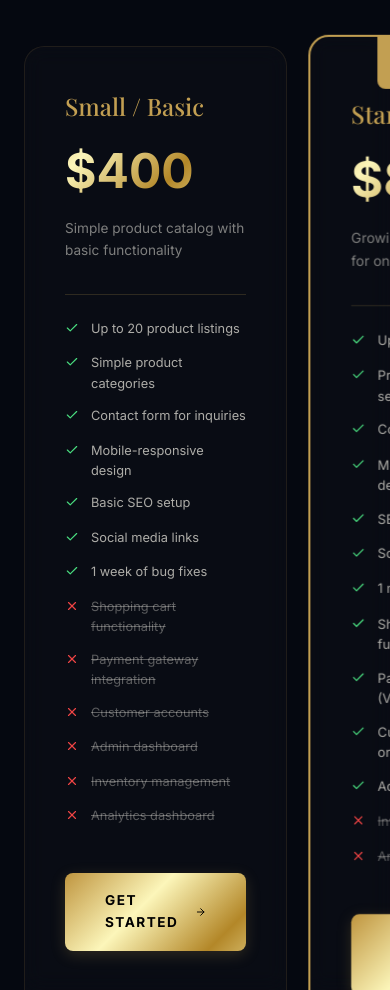
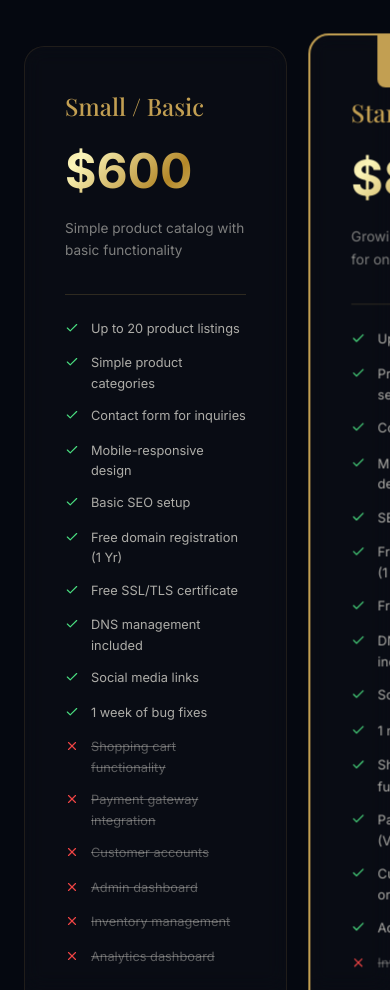
Before and after one commit to Mapetere/nm_holdings_site, a Next.js app: page /packages in a window 390 px wide. Shown: the part 940-1930 px from the top of the page. Built offline with nearby package versions, Linux system fonts and the light colour scheme; a web font is replaced by a local one.

Commit message:
feat: Add packages page displaying development service tiers and pricing for e-commerce, mobile, and desktop applications.

```diff
--- a/src/app/packages/page.tsx
+++ b/src/app/packages/page.tsx
@@ -1,5 +1,5 @@
 'use client';
-import React, { useState, useEffect } from 'react';
+import React, { useState, useEffect, Suspense } from 'react';
 import { useSearchParams } from 'next/navigation';
 
 // Icons
@@ -56,7 +56,7 @@ const packages = {
         tiers: [
             {
                 name: 'Small / Basic',
-                price: '$400',
+                price: '$600',
                 bestFor: 'Simple product catalog with basic functionality',
                 features: [
                     { text: 'Up to 20 product listings', included: true },
@@ -64,6 +64,9 @@ const packages = {
                     { text: 'Contact form for inquiries', included: true },
                     { text: 'Mobile-responsive design', included: true },
                     { text: 'Basic SEO setup', included: true },
+                    { text: 'Free domain registration (1 Yr)', included: true },
+                    { text: 'Free SSL/TLS certificate', included: true },
+                    { text: 'DNS management included', included: true },
                     { text: 'Social media links', included: true },
                     { text: '1 week of bug fixes', included: true },
                     { text: 'Shopping cart functionality', included: false },
@@ -85,6 +88,9 @@ const packages = {
                     { text: 'Contact form for inquiries', included: true },
                     { text: 'Mobile-responsive design', included: true },
                     { text: 'SEO optimization', included: true },
+                    { text: 'Free domain registration (1 Yr)', included: true },
+                    { text: 'Free SSL/TLS certificate', included: true },
+                    { text: 'DNS management included', included: true },
                     { text: 'Social media links', included: true },
                     { text: '1 month of support', included: true },
                     { text: 'Shopping cart functionality', included: true },
@@ -105,6 +111,9 @@ const packages = {
                     { text: 'Contact form for inquiries', included: true },
                     { text: 'Mobile-responsive design', included: true },
                     { text: 'Advanced SEO & analytics', included: true },
+                    { text: 'Free domain registration (1 Yr)', included: true },
+                    { text: 'Free SSL/TLS certificate', included: true },
+                    { text: 'DNS management included', included: true },
                     { text: 'Social media integration', included: true },
                     { text: '3 months priority support', included: true },
                     { text: 'Shopping cart functionality', included: true },
@@ -246,7 +255,7 @@ const packages = {
     },
 };
 
-export default function PackagesPage() {
+function PackagesContent() {
     const searchParams = useSearchParams();
     const [activeCategory, setActiveCategory] = useState<PackageCategory>('ecommerce');
     const currentPackage = packages[activeCategory];
@@ -490,3 +499,15 @@ export default function PackagesPage() {
         </main>
     );
 }
+
+export default function PackagesPage() {
+    return (
+        <Suspense fallback={
+            <main className="section-navy" style={{ minHeight: '100vh', display: 'flex', alignItems: 'center', justifyContent: 'center' }}>
+                <div className="serif gold-metallic" style={{ fontSize: '1.5rem' }}>Loading Packages...</div>
+            </main>
+        }>
+            <PackagesContent />
+        </Suspense>
+    );
+}
```
